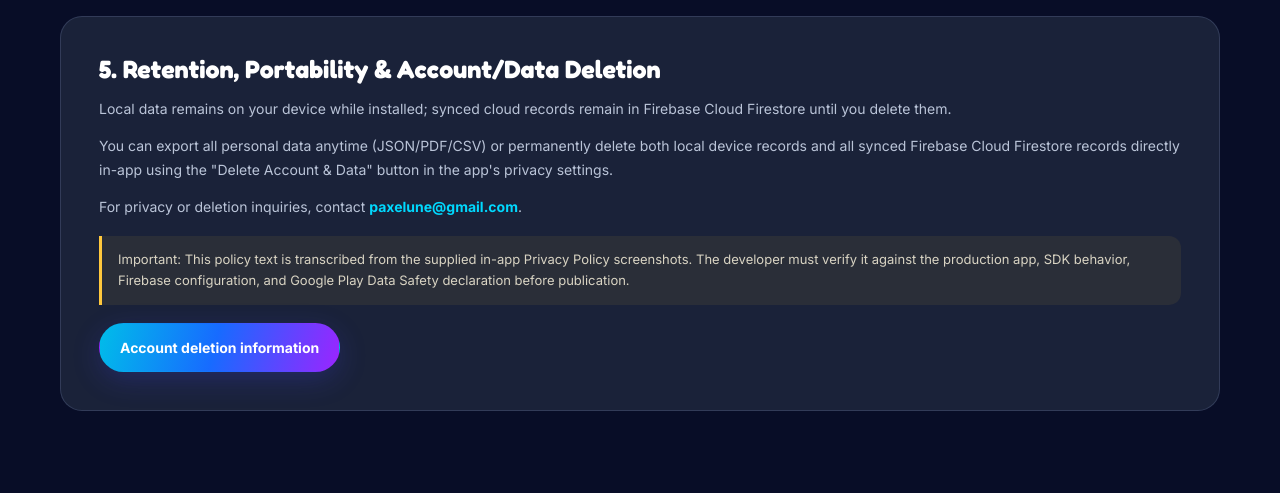
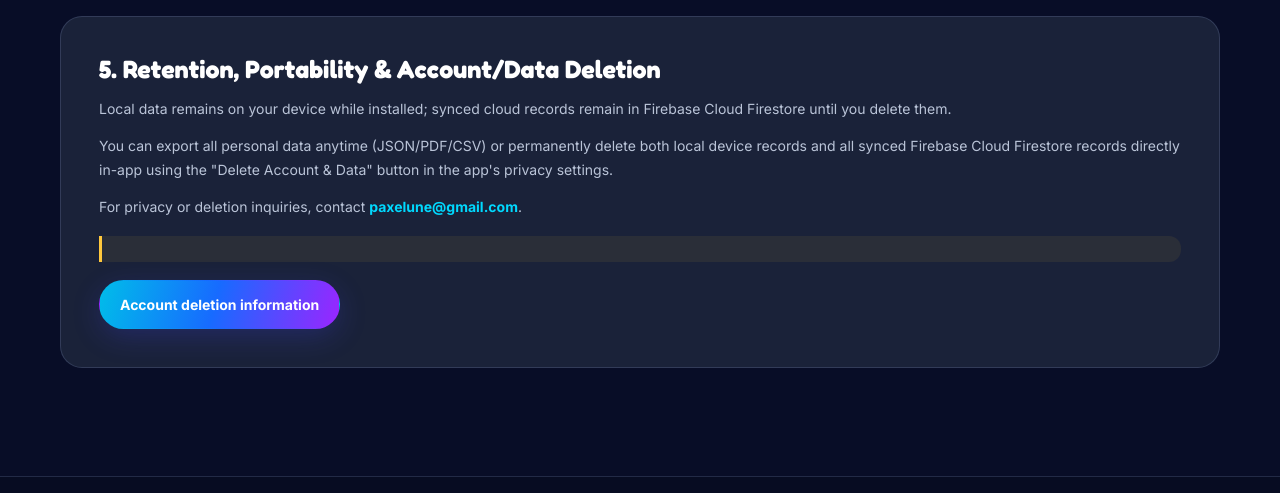
Before and after one commit to paxelune/paxelune-website, a plain HTML site: page privacy-policy.html in a window 1280 px wide. Shown: the part 1730-2223 px from the top of the page. Drawn offline with Linux system fonts and the light colour scheme.

Commit message:
privacy-policy.html

```diff
--- a/privacy-policy.html
+++ b/privacy-policy.html
@@ -17,7 +17,7 @@
 <div class="content-card"><h2>2. Internal Storage, Firebase Cloud Firestore &amp; Security</h2><p>By default, all data is stored offline-first in the app's private Internal Storage (isolated Room database &amp; DataStore with allowBackup=false).</p><p>When you sign in with Google, data synchronizes over encrypted HTTPS/TLS to Google Firebase Cloud Firestore protected by strict owner-only Firestore Security Rules (only your authenticated UID can read, write, or delete your documents).</p></div>
 <div class="content-card"><h2>3. Device Permissions (Google Play Least-Privilege)</h2><h3>Camera (CAMERA)</h3><p>Optional, requested in-context only when you choose Camera to attach a photo to a task or note.</p><h3>Photo Selection</h3><p>Uses the zero-permission Android Photo Picker without broad storage permissions (never requests READ_MEDIA_IMAGES, READ_MEDIA_VIDEO, or READ_EXTERNAL_STORAGE).</p><h3>Notifications, Vibration &amp; Boot</h3><p>POST_NOTIFICATIONS, VIBRATE, RECEIVE_BOOT_COMPLETED: optional, used strictly to deliver and restore your scheduled reminders.</p><h3>Network</h3><p>INTERNET and ACCESS_NETWORK_STATE are used for optional Google Sign-In and Firebase Cloud Firestore sync.</p><h3>Not Accessed</h3><p>PAXELUNE LIFE does not access GPS location, Health Connect, contacts, SMS, call logs, or background microphone.</p></div>
 <div class="content-card"><h2>4. Third-Party Services &amp; Data Protection</h2><p>PAXELUNE LIFE uses Google Firebase (Firebase Authentication &amp; Cloud Firestore) as user-authorized authentication and cloud backup infrastructure. We never sell or rent your personal records to any third party.</p><p>If additional services are introduced in future updates to support app maintenance, this policy and Data Safety disclosures will be updated transparently in accordance with Google Play policies.</p></div>
-<div class="content-card"><h2>5. Retention, Portability &amp; Account/Data Deletion</h2><p>Local data remains on your device while installed; synced cloud records remain in Firebase Cloud Firestore until you delete them.</p><p>You can export all personal data anytime (JSON/PDF/CSV) or permanently delete both local device records and all synced Firebase Cloud Firestore records directly in-app using the "Delete Account &amp; Data" button in the app's privacy settings.</p><p>For privacy or deletion inquiries, contact <a class="email-link" href="mailto:paxelune@gmail.com">paxelune@gmail.com</a>.</p><div class="notice">Important: This policy text is transcribed from the supplied in-app Privacy Policy screenshots. The developer must verify it against the production app, SDK behavior, Firebase configuration, and Google Play Data Safety declaration before publication.</div><a class="btn btn-primary" href="delete-account.html">Account deletion information</a></div>
+<div class="content-card"><h2>5. Retention, Portability &amp; Account/Data Deletion</h2><p>Local data remains on your device while installed; synced cloud records remain in Firebase Cloud Firestore until you delete them.</p><p>You can export all personal data anytime (JSON/PDF/CSV) or permanently delete both local device records and all synced Firebase Cloud Firestore records directly in-app using the "Delete Account &amp; Data" button in the app's privacy settings.</p><p>For privacy or deletion inquiries, contact <a class="email-link" href="mailto:paxelune@gmail.com">paxelune@gmail.com</a>.</p><div class="notice"></div><a class="btn btn-primary" href="delete-account.html">Account deletion information</a></div>
 </div></section></main>
 
 <footer class="footer"><div class="container"><div class="footer-top">
```
